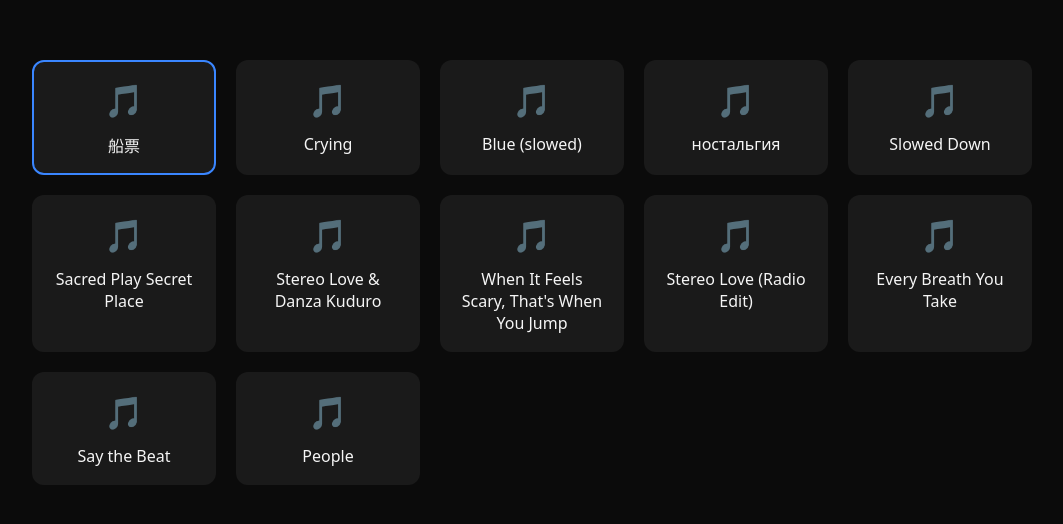
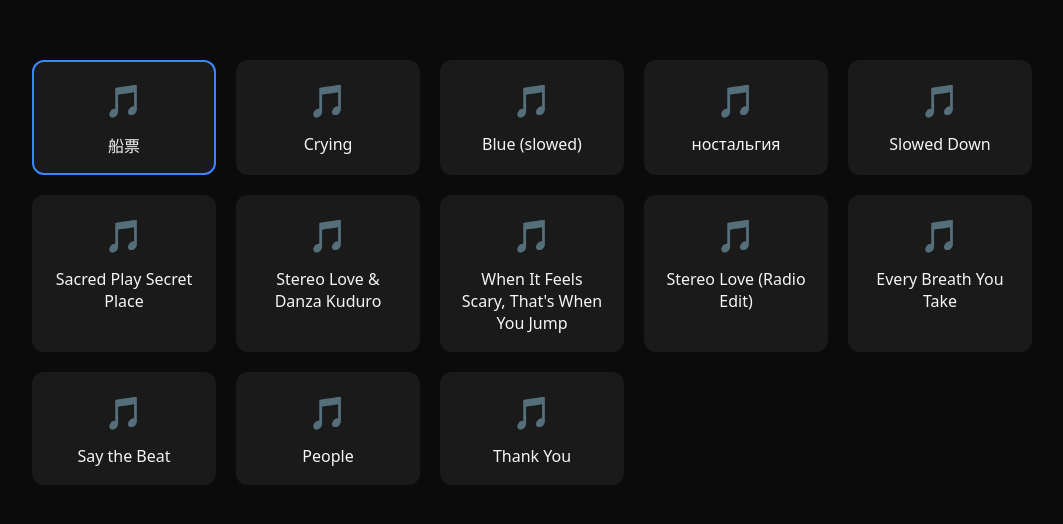
Before and after one commit to andyckt/SongPlayer.io, a plain HTML site: page index.html in a window 1280 px wide. Shown: the part 148-672 px from the top of the page, without its empty margins (108-1171 px from the left). Drawn offline with Linux system fonts and the light colour scheme.

Commit message:
aded dido thank you

```diff
--- a/index.html
+++ b/index.html
@@ -48,7 +48,8 @@
         { title: "Stereo Love (Radio Edit)", src: "./public/Edward Maya, Vika Jigulina - Stereo love (Radio Edit) (Lyrics) 4.mp3" },
         { title: "Every Breath You Take", src: "./public/The Police - Every Breath You Take (Official Music Video) 4.mp3" },
         { title: "Say the Beat", src: "./public/1217 (1).MP3" },
-        { title: "People", src: "./public/Mac Miller - People 4.mp3" }
+        { title: "People", src: "./public/Mac Miller - People 4.mp3" },
+        { title: "Thank You", src: "./public/Dido - Thank You (Lyrics) 4.mp3" }
       ];
       let currentSongIndex = 0;
       // Track clicks for double-tap detection
```
Also changed, not shown: 1 other file.
